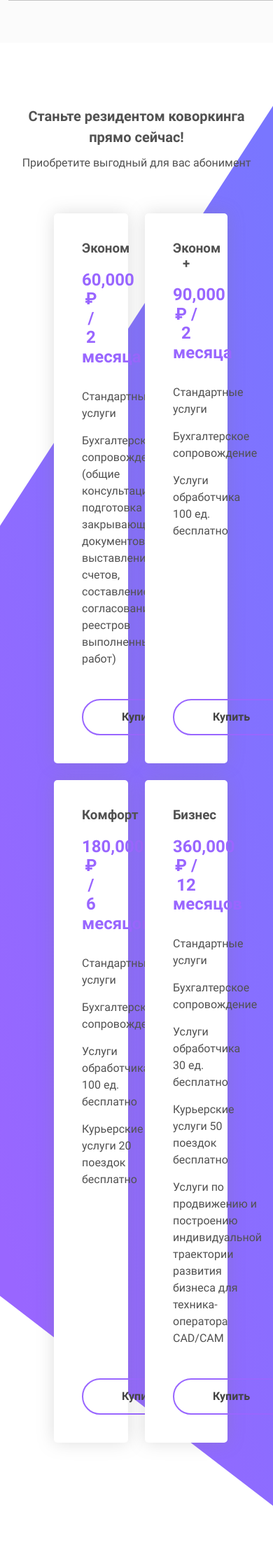
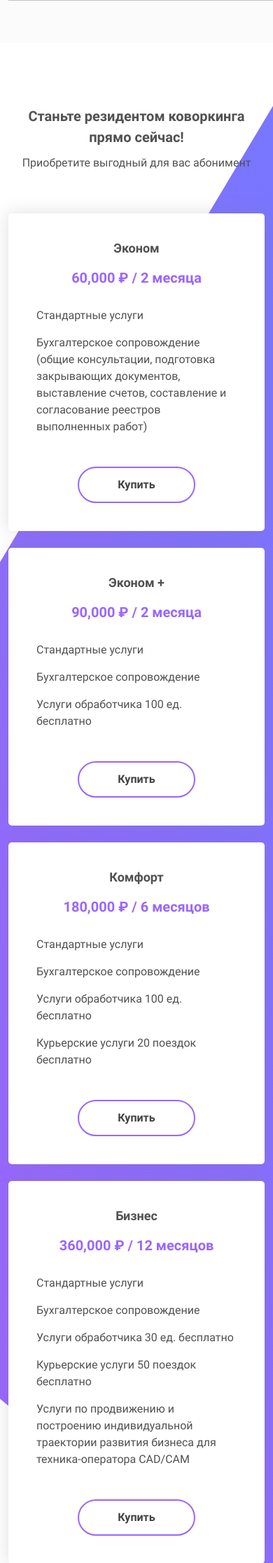
Before and after one commit to acr0matic/MillAX, a PHP site: page /coworking.php in a window 390 px wide. Shown: the part 3983-6217 px from the top of the page at 70% size. Run offline with PHP 8.4, Linux system fonts and the light colour scheme; style sheets or scripts are compiled from the project's sources.

Commit message:
feat: адаптив "тарифы для коворкинга"

```diff
--- a/src/coworking.php
+++ b/src/coworking.php
@@ -360,7 +360,7 @@
 
         <div class="subscription">
           <div class="row justify-content-center mb-4">
-            <div class="col-4 col-no-pl" data-aos="fade-up" data-aos-offset="150">
+            <div class="col-12 col-md-6 col-lg-4 col-no-pl mb-4 mb-md-0" data-aos="fade-up" data-aos-offset="150">
               <div class="subscription__card">
                 <h3 class="subscription__title">Эконом</h3>
                 <div class="subscription__price"><span class="number-space">60000</span> / 2 месяца</div>
@@ -383,7 +383,7 @@
             </div>
             <!-- /.col-4 -->
 
-            <div class="col-4 col-no-pr" data-aos="fade-up" data-aos-offset="150">
+            <div class="col-12 col-md-6 col-lg-4 col-no-pr" data-aos="fade-up" data-aos-offset="150">
               <div class="subscription__card">
                 <h3 class="subscription__title">Эконом +</h3>
                 <div class="subscription__price"><span class="number-space">90000</span> / 2 месяца</div>
@@ -411,7 +411,7 @@
           <!-- /.row -->
 
           <div class="row justify-content-center">
-            <div class="col-4 col-no-pl" data-aos="fade-up" data-aos-offset="150">
+            <div class="col-12 col-md-6 col-lg-4 col-no-pl mb-4 mb-md-0" data-aos="fade-up" data-aos-offset="150">
               <div class="subscription__card">
                 <h3 class="subscription__title">Комфорт</h3>
                 <div class="subscription__price"><span class="number-space">180000</span> / 6 месяцов</div>
@@ -440,7 +440,7 @@
             </div>
             <!-- /.col-4 -->
 
-            <div class="col-4 col-no-pr" data-aos="fade-up" data-aos-offset="150">
+            <div class="col-12 col-md-6 col-lg-4 col-no-pr" data-aos="fade-up" data-aos-offset="150">
               <div class="subscription__card">
                 <h3 class="subscription__title">Бизнес</h3>
                 <div class="subscription__price"><span class="number-space">360000</span> / 12 месяцов</div>
--- a/src/scss/layout/pages/coworking/_subscription.scss
+++ b/src/scss/layout/pages/coworking/_subscription.scss
@@ -37,6 +37,10 @@
   &__title {
     margin-bottom: 20px;
     text-align: center;
+
+    @include breakpoint($breakpoint-tablet) {
+      font-size: $font-size-4;
+    }
   }
 
   &__price {
@@ -47,6 +51,10 @@
     font-weight: $weight-bold;
     font-size: $font-size-2;
     text-align: center;
+
+    @include breakpoint($breakpoint-tablet) {
+      font-size: $font-size-3;
+    }
   }
 
   &__list {
--- a/src/scss/vendors-extended/_bootstrap-grid.scss
+++ b/src/scss/vendors-extended/_bootstrap-grid.scss
@@ -10,7 +10,7 @@
   padding-right: 0 !important;
 
   @include breakpoint($breakpoint-laptop) {
-    padding-left: calc(var(--bs-gutter-x) / 2) !important;
+    padding-right: calc(var(--bs-gutter-x) / 2) !important;
   }
 }
 
```
